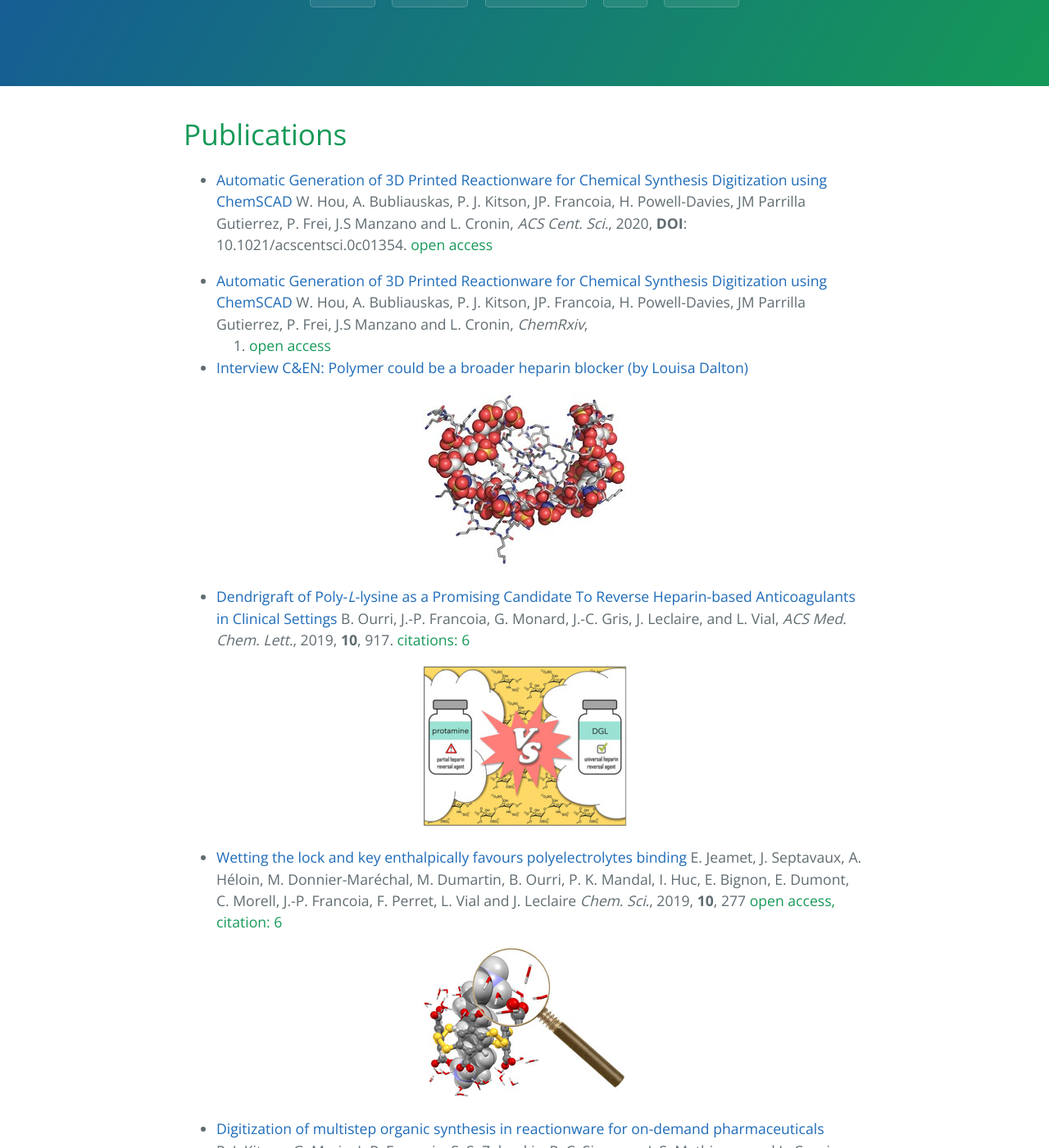
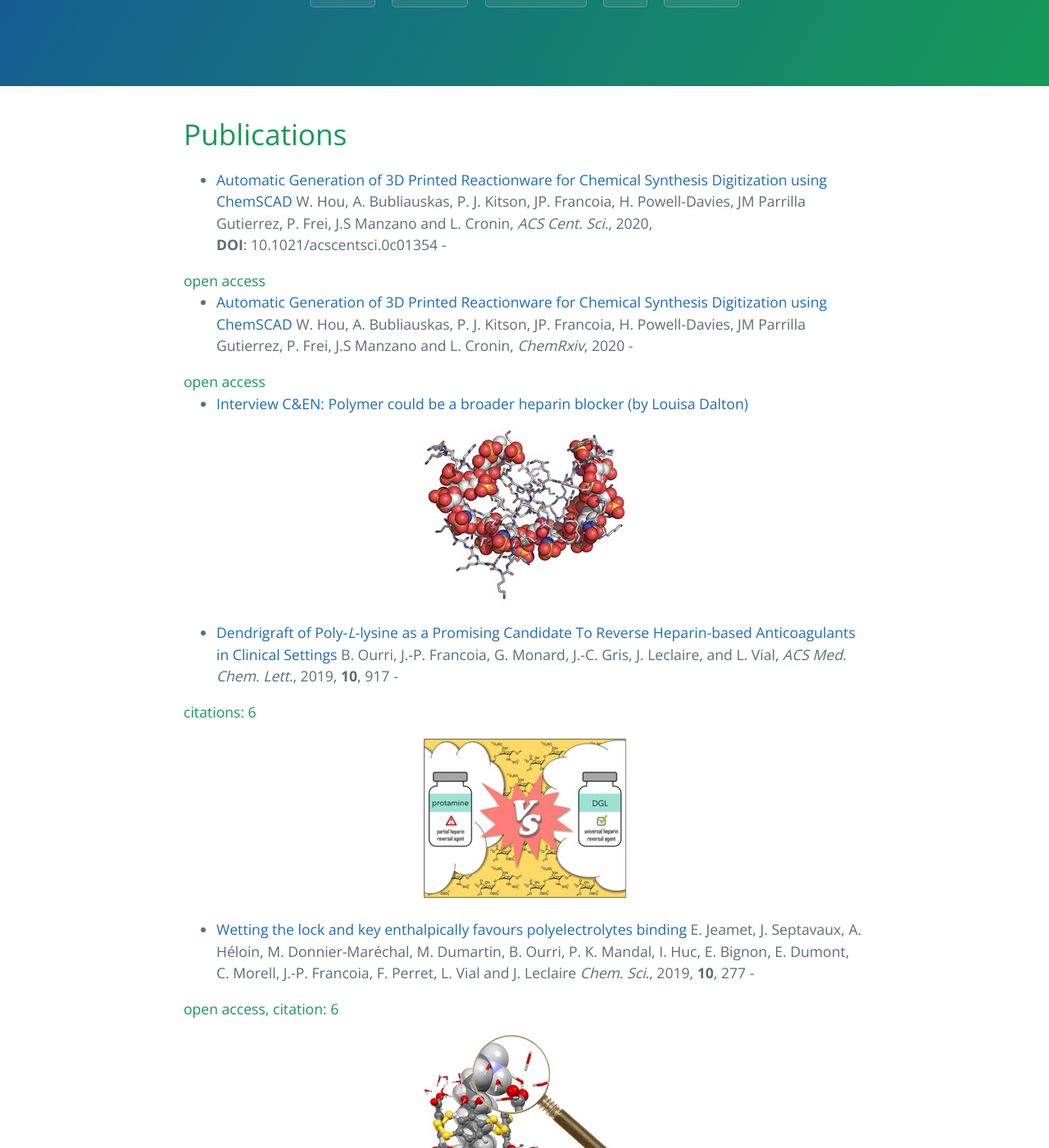
Before and after one commit to JPFrancoia/JPFrancoia.github.io, a Jekyll site: the page built from publications.md, in a window 1280 px wide and 1400 px high, scrolled down 231 px. Shown: the whole window at 82% size. Built offline with Jekyll 4.4.1, drawn with Linux system fonts in a browser that asks for light colours; the repository's description, which GitHub fills in, is left out.

Commit message:
Fixing formatting of publications.

```diff
--- a/publications.md
+++ b/publications.md
@@ -10,13 +10,14 @@ layout: default
 Digitization using ChemSCAD](https://pubs.acs.org/doi/10.1021/acscentsci.0c01354)
 W. Hou, A. Bubliauskas, P. J. Kitson, JP. Francoia, H. Powell-Davies,
 JM Parrilla Gutierrez, P. Frei, J.S Manzano and L. Cronin, *ACS Cent. Sci.*,
-2020, **DOI**: 10.1021/acscentsci.0c01354. <font color="#159957">open access</font>
+2020, **DOI**:&nbsp;10.1021/acscentsci.0c01354 -
+<font color="#159957">open access</font>
 
 - [Automatic Generation of 3D Printed Reactionware for Chemical Synthesis
 Digitization using ChemSCAD](https://chemrxiv.org/s/01c0cd28362e763c438f)
 W. Hou, A. Bubliauskas, P. J. Kitson, JP. Francoia, H. Powell-Davies,
-JM Parrilla Gutierrez, P. Frei, J.S Manzano and L. Cronin, *ChemRxiv*,
-2020. <font color="#159957">open access</font>
+JM Parrilla Gutierrez, P. Frei, J.S Manzano and L. Cronin, *ChemRxiv*, 2020 -
+<font color="#159957">open access</font>
 
 - [Interview C&EN: Polymer could be a broader heparin blocker (by Louisa
 Dalton)](https://cen.acs.org/pharmaceuticals/drug-development/Polymer-broader-heparin-blocker/97/web/2019/06)
@@ -27,8 +28,8 @@ Dalton)](https://cen.acs.org/pharmaceuticals/drug-development/Polymer-broader-he
 - [Dendrigraft of Poly-*L*-lysine as a Promising Candidate To Reverse
 Heparin-based Anticoagulants in Clinical Settings](https://pubs.acs.org/doi/abs/10.1021/acsmedchemlett.9b00090)
 B. Ourri, J.-P. Francoia, G. Monard, J.-C. Gris, J. Leclaire, and L. Vial,
-*ACS Med. Chem. Lett.*, 2019, **10**, 917. <font color="#159957">citations:
-6</font>
+*ACS Med. Chem. Lett.*, 2019, **10**, 917 -
+<font color="#159957">citations: 6</font>
 <p align="center">
   <img src="images/protamine.jpg">
 </p>
@@ -37,8 +38,8 @@ B. Ourri, J.-P. Francoia, G. Monard, J.-C. Gris, J. Leclaire, and L. Vial,
 binding](https://pubs.rsc.org/en/content/articlelanding/2019/sc/c8sc02966k)
 E. Jeamet, J. Septavaux, A. Héloin, M. Donnier-Maréchal, M. Dumartin,
 B. Ourri, P. K. Mandal, I. Huc, E. Bignon, E. Dumont, C. Morell,
-J.-P. Francoia, F. Perret, L. Vial and J. Leclaire *Chem. Sci.*, 2019, **10**,
-277 <font color="#159957">open access, citation: 6</font>
+J.-P. Francoia, F. Perret, L. Vial and J. Leclaire *Chem. Sci.*, 2019, **10**, 277 -
+<font color="#159957">open access, citation: 6</font>
 
 <p align="center">
   <img src="images/wet_and_lock.jpg">
@@ -47,8 +48,8 @@ J.-P. Francoia, F. Perret, L. Vial and J. Leclaire *Chem. Sci.*, 2019, **10**,
 - [Digitization of multistep organic synthesis in reactionware for on-demand
 pharmaceuticals](http://science.sciencemag.org/content/359/6373/314)
 P. J. Kitson, G. Marie, J.-P. Francoia, S. S. Zalesskiy, R. C. Sigerson,
-J. S. Mathieson and L. Cronin *Science*, 2018, **359**, 314. <font
-color="#159957">open access, citations: 104</font>
+J. S. Mathieson and L. Cronin *Science*, 2018, **359**, 314 -
+<font color="#159957">open access, citations: 104</font>
 **Video:** [https://www.youtube.com/watch?v=0Uc76tzNmtM&feature=youtu.be](https://www.youtube.com/watch?v=0Uc76tzNmtM)
 
 <p align="center">
@@ -57,8 +58,8 @@ color="#159957">open access, citations: 104</font>
 
 - [Everything you always wanted to know about poly-*L*-lysine dendrigrafts
 (but were afraid to ask)](http://onlinelibrary.wiley.com/wol1/doi/10.1002/chem.201704147)
-J.-P. Francoia and L. Vial, *Chem. Eur. J.*, 2017, **24**, 2806 - <font
-color="#159957">citations: 9</font>
+J.-P. Francoia and L. Vial, *Chem. Eur. J.*, 2017, **24**, 2806 -
+<font color="#159957">citations: 9</font>
 <p align="center">
   <img src="images/review.jpg">
 </p>
@@ -66,7 +67,8 @@ color="#159957">citations: 9</font>
 - [Digitizing Poly-*L*-Lysine Dendrigrafts: from Experimental Data to
 Molecular Dynamics Simulations](http://pubs.acs.org/doi/pdf/10.1021/acs.jcim.7b00258)
 J.-P. Francoia, J.-C Rossi, G. Monard and L. Vial, *J. Chem. Inf. Model.*,
-2017, **57**, 2173 - <font color="#159957">citations:&nbsp;8</font>
+2017, **57**, 2173 -
+<font color="#159957">citations:&nbsp;8</font>
 <p align="center">
   <img src="images/digitizing.gif">
 </p>
@@ -75,30 +77,32 @@ J.-P. Francoia, J.-C Rossi, G. Monard and L. Vial, *J. Chem. Inf. Model.*,
 Derivatives in Physiological Conditions with a
 Dyn\[4\]arene](http://pubs.rsc.org/en/content/articlelanding/2016/cc/c6cc07713g)
 L. Vial, M. Dumartin, M. Donnier-Maréchal, F. Perret, J.-P. Francoia,
-J. Leclaire, *Chem. Commun.*, 2016, **52**, 14219 - <font
-color="#159957">citation: 8</font>
+J. Leclaire, *Chem. Commun.*, 2016, **52**, 14219 -
+<font color="#159957">citation: 8</font>
 <p align="center">
   <img src="images/chirality.gif">
 </p>
 
 - [ChemBrows: An Open-Source Application Software To Keep Up to Date with the
 Current Literature](http://pubs.acs.org/doi/abs/10.1021/acs.jchemed.6b00024)
-J.-P. Francoia and L. Vial, *J. Chem. Educ*, 2016, **93**, 1137 - <font color="#159957">open access, citation: 1</font>
+J.-P. Francoia and L. Vial, *J. Chem. Educ*, 2016, **93**, 1137 -
+<font color="#159957">open access, citation: 1</font>
 <p align="center">
   <img src="images/cb.gif">
 </p>
 
 - [A KISS (Keep It Simple, Sensor) Array for
 Glycosaminoglycans](http://pubs.rsc.org/en/content/articlelanding/2014/cc/c5cc07628e)
-J.-P. Francoia and L. Vial, *Chem. Commun.*, 2015, **51**, 17544 - <font color="#159957">citations: 13</font>
+J.-P. Francoia and L. Vial, *Chem. Commun.*, 2015, **51**, 17544 -
+<font color="#159957">citations: 13</font>
 <p align="center">
   <img src="images/kiss.gif">
 </p>
 
 - [Monitoring Clinical Levels of Heparin in Human
 Blood Samples with an Indicator-Displacement Assay](http://pubs.rsc.org/en/Content/ArticleLanding/2015/CC/c4cc08563a)
-J.-P. Francoia, R. Pascal, and L. Vial, *Chem. Commun.*, 2015, **51**,
-1953 - <font color="#159957">citations: 22</font>
+J.-P. Francoia, R. Pascal, and L. Vial, *Chem. Commun.*, 2015, **51**, 1953 -
+<font color="#159957">citations: 22</font>
 <p align="center">
   <img src="images/heparin.gif">
 </p>
@@ -110,12 +114,14 @@ Preorganization](http://onlinelibrary.wiley.com/doi/10.1002/cctc.201402726/full)
 E. Lindbäck, S. Cherraben, J.-P. Francoïa, E. Sheibani, B. Lukowski,
 A. Proñ, H. Norouzi-Arasi, K. Månsson, P. Bujalowski, A. Cederbalk,
 T. H. Pham, T. Wixe, S. Dawaigher and K. Wärnmark, *ChemCatChem*, 2015,
-**7**, 333 - <font color="#159957">citation: 1</font>
+**7**, 333 -
+<font color="#159957">citation: 1</font>
 
 - [Multi-Technique Characterization of Poly-L-lysine Dendrigrafts–Cu(II)
 Complexes for Biocatalysis](http://onlinelibrary.wiley.com/doi/10.1002/mabi.201400341)
 J.-C. Rossi, B. Maret, K. Vidot, J.-P. Francoia, M. Cangiotti, S. Lucchi,
-C. Coppola, and M. F. Ottaviani, *Macromol. Biosci.*, 2015, **15**, 275 - <font color="#159957">citations: 9</font>
+C. Coppola, and M. F. Ottaviani, *Macromol. Biosci.*, 2015, **15**, 275 -
+<font color="#159957">citations: 9</font>
 <p align="center">
   <img src="images/chara.png">
 </p>
```
